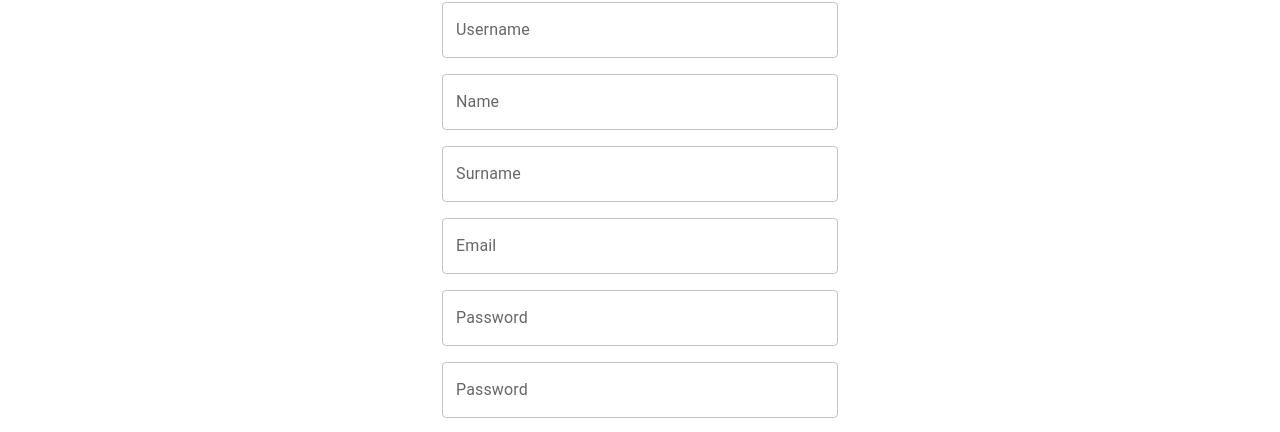
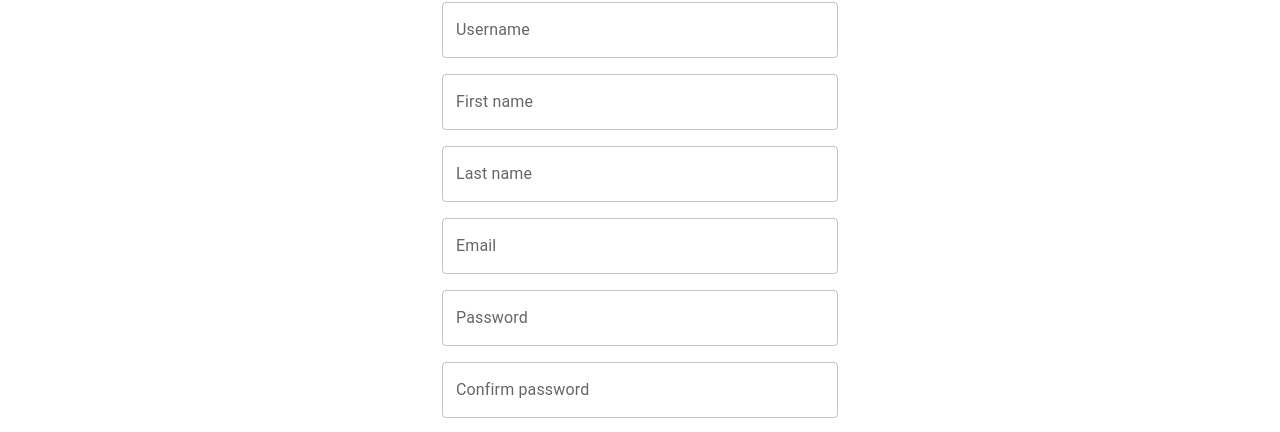
Before and after one commit to Psyhex/marketplacestartup, a React (Create React App) app: page /register in a window 1280 px wide. Shown: the part 141-573 px from the top of the page. Built offline with nearby package versions, Linux system fonts and the light colour scheme.

Commit message:
Minor changes to registration form

```diff
--- a/src/pages/Register.jsx
+++ b/src/pages/Register.jsx
@@ -18,28 +18,38 @@ export default function Register() {
   const pageTitle = "Registration Form";
   const minPasswordLength = 8;
 
+  const inputUsername = "Username";
+  const inputEmail = "Email";
+  const inputFirstName = "First name";
+  const inputLastname = "Last name";
+  const inputPassword = "Password";
+  const inputConfirmPassword = "Confirm password";
+  const inputAccountType = "Account Type";
+
   const validationSchema = yup.object({
     email: yup
       .string("Enter your email")
       .email("Enter a valid email")
       .required("Email is required"),
-    password_one: yup
+    password: yup
       .string("Enter your password")
       .min(
         minPasswordLength,
         "Password should be of minimum 8 characters length"
       )
       .required("Password is required"),
-    password_two: yup
+    confirm_password: yup
       .string("Enter your password")
-      .oneOf([yup.ref("password_one"), null], "Password must match")
+      .oneOf([yup.ref("password"), null], "Password must match")
       .required("Password is required"),
     username: yup
       .string("Enter your username")
       .min(5, "Username should be of minimum 5 characters length")
       .required("Username is required"),
-    name: yup.string("Enter your name").required("Name is required"),
-    surname: yup.string("Enter your name").required("Surname is required"),
+    firstname: yup
+      .string("Enter your first name")
+      .required("First name is required"),
+    lastname: yup.string("Enter your name").required("Lastname is required"),
     account_type: yup
       .string("Select your account type")
       .required("Account type is required"),
@@ -48,11 +58,11 @@ export default function Register() {
   const formik = useFormik({
     initialValues: {
       username: "",
-      name: "",
-      surname: "",
+      firstname: "",
+      lastname: "",
       email: "",
-      password_one: "",
-      password_two: "",
+      password: "",
+      confirm_password: "",
       account_type: "",
     },
     validationSchema: validationSchema,
@@ -70,7 +80,7 @@ export default function Register() {
             <TextField
               id="outlined-basic"
               name="username"
-              label="Username"
+              label={inputUsername}
               variant="outlined"
               value={formik.values.username}
               onChange={formik.handleChange}
@@ -79,28 +89,30 @@ export default function Register() {
             />
             <TextField
               id="outlined-basic"
-              name="name"
-              label="Name"
+              name="firstname"
+              label={inputFirstName}
               variant="outlined"
-              value={formik.values.name}
+              value={formik.values.firstname}
               onChange={formik.handleChange}
-              error={formik.touched.name && Boolean(formik.errors.name)}
-              helperText={formik.touched.name && formik.errors.name}
+              error={
+                formik.touched.firstname && Boolean(formik.errors.firstname)
+              }
+              helperText={formik.touched.firstname && formik.errors.firstname}
             />
             <TextField
               id="outlined-basic"
-              name="surname"
-              label="Surname"
+              name="lastname"
+              label={inputLastname}
               variant="outlined"
-              value={formik.values.surname}
+              value={formik.values.lastname}
               onChange={formik.handleChange}
-              error={formik.touched.surname && Boolean(formik.errors.surname)}
-              helperText={formik.touched.surname && formik.errors.surname}
+              error={formik.touched.lastname && Boolean(formik.errors.lastname)}
+              helperText={formik.touched.lastname && formik.errors.lastname}
             />
             <TextField
               id="outlined-basic"
               name="email"
-              label="Email"
+              label={inputEmail}
               variant="outlined"
               value={formik.values.email}
               onChange={formik.handleChange}
@@ -109,36 +121,32 @@ export default function Register() {
             />
             <TextField
               id="outlined-basic"
-              name="password_one"
-              label="Password"
+              name="password"
+              label={inputPassword}
               type="password"
               variant="outlined"
               password
-              value={formik.values.password_one}
+              value={formik.values.password}
               onChange={formik.handleChange}
-              error={
-                formik.touched.password_one &&
-                Boolean(formik.errors.password_one)
-              }
-              helperText={
-                formik.touched.password_one && formik.errors.password_one
-              }
+              error={formik.touched.password && Boolean(formik.errors.password)}
+              helperText={formik.touched.password && formik.errors.password}
             />
             <TextField
               id="outlined-basic"
-              name="password_two"
-              label="Password"
+              name="confirm_password"
+              label={inputConfirmPassword}
               type="password"
               variant="outlined"
               password
-              value={formik.values.password_two}
+              value={formik.values.confirm_password}
               onChange={formik.handleChange}
               error={
-                formik.touched.password_two &&
-                Boolean(formik.errors.password_two)
+                formik.touched.confirm_password &&
+                Boolean(formik.errors.confirm_password)
               }
               helperText={
-                formik.touched.password_two && formik.errors.password_two
+                formik.touched.confirm_password &&
+                formik.errors.confirm_password
               }
             />
             <FormControl fullWidth>
@@ -152,7 +160,7 @@ export default function Register() {
               </InputLabel>
               <Select
                 name="account_type"
-                label="Account type"
+                label={inputAccountType}
                 value={formik.values.account_type}
                 onChange={formik.handleChange}
                 error={
```
